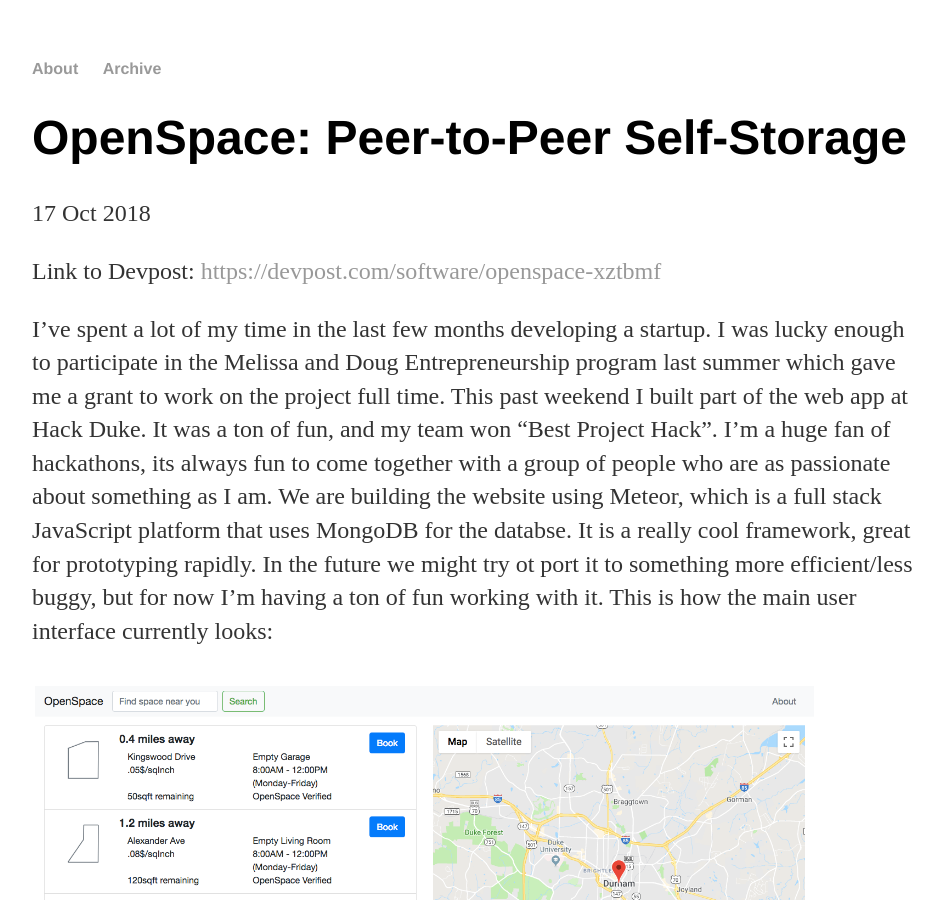
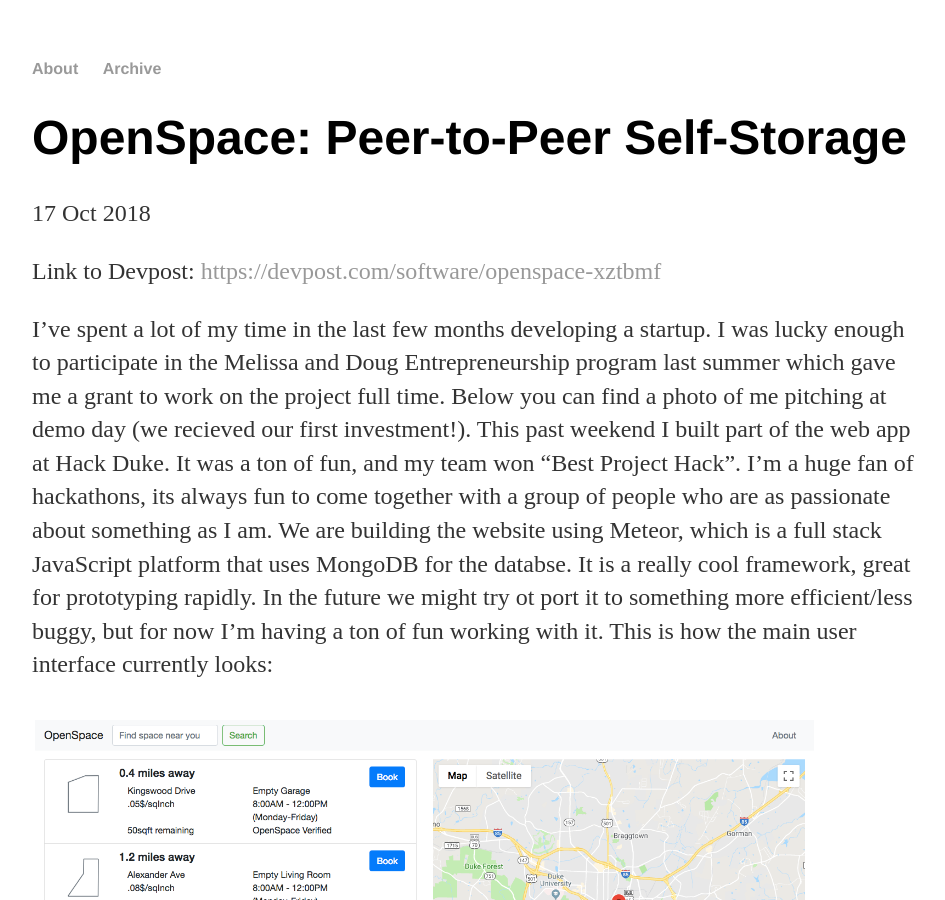
Before and after one commit to 16francej/16francej.github.io, a Jekyll site: the page built from _posts/2018-10-17-OpenSpace:-Peer-to-peer-self-storage.md, in a window 1280 px wide and 900 px high. Shown: the whole window, without its empty margins (160-1105 px from the left). Built offline with Jekyll 4.4.1, drawn with Linux system fonts in a browser that asks for light colours.

Commit message:
Update 2018-10-17-OpenSpace:-Peer-to-peer-self-storage.md

```diff
--- a/_posts/2018-10-17-OpenSpace:-Peer-to-peer-self-storage.md
+++ b/_posts/2018-10-17-OpenSpace:-Peer-to-peer-self-storage.md
@@ -6,7 +6,7 @@
 
 Link to Devpost: [https://devpost.com/software/openspace-xztbmf](https://devpost.com/software/openspace-xztbmf)
 
-I've spent a lot of my time in the last few months developing a startup. I was lucky enough to participate in the Melissa and Doug Entrepreneurship program last summer which gave me a grant to work on the project full time. This past weekend I built part of the web app at Hack Duke. It was a ton of fun, and my team won "Best Project Hack". I'm a huge fan of hackathons, its always fun to come together with a group of people who are as passionate about something as I am. We are building the website using Meteor, which is a full stack JavaScript platform that uses MongoDB for the databse. It is a really cool framework, great for prototyping rapidly. In the future we might try ot port it to something more efficient/less buggy, but for now I'm having a ton of fun working with it. This is how the main user interface currently looks:
+I've spent a lot of my time in the last few months developing a startup. I was lucky enough to participate in the Melissa and Doug Entrepreneurship program last summer which gave me a grant to work on the project full time. Below you can find a photo of me pitching at demo day (we recieved our first investment!). This past weekend I built part of the web app at Hack Duke. It was a ton of fun, and my team won "Best Project Hack". I'm a huge fan of hackathons, its always fun to come together with a group of people who are as passionate about something as I am. We are building the website using Meteor, which is a full stack JavaScript platform that uses MongoDB for the databse. It is a really cool framework, great for prototyping rapidly. In the future we might try ot port it to something more efficient/less buggy, but for now I'm having a ton of fun working with it. This is how the main user interface currently looks:
 
 <img src="/assets/OpenSpace_Layout.png"
      alt="OpenSpace"
```
